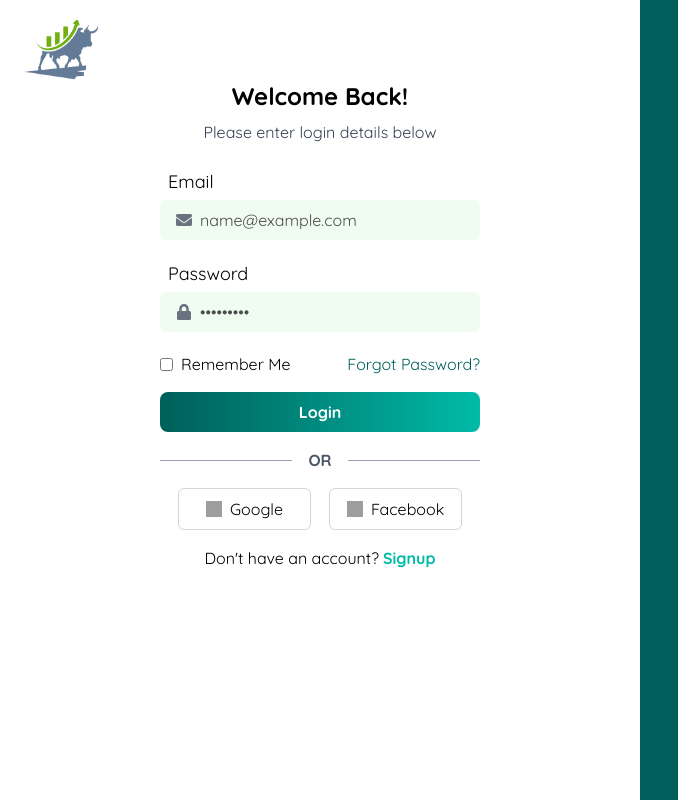
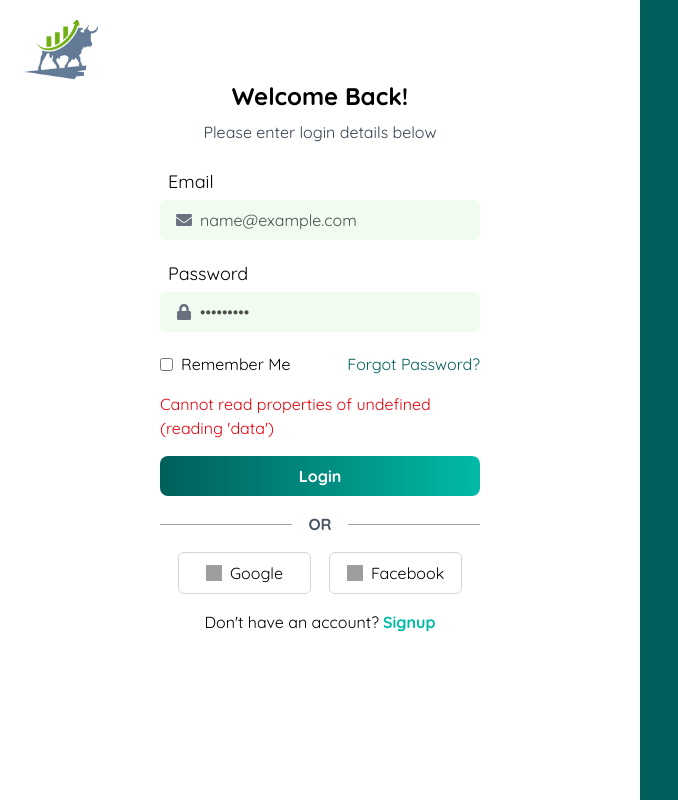
Before and after one commit to aryanmalla19/stocksense-fe, a React (Vite) app: page /login in a window 1280 px wide. Both pictures are taken after typing "name@example.com", "Sample123" into the empty fields and a click on the button "Login". Shown: the whole page, without its empty margins (0-678 px from the left). Built offline with nearby package versions, Linux system fonts and the light colour scheme; no server answers; grey boxes are pictures that could not be loaded.

Commit message:
login validation using react-hook form

```diff
--- a/src/hooks/useLogin.js
+++ b/src/hooks/useLogin.js
@@ -1,40 +1,39 @@
 import { useMutation } from "@tanstack/react-query";
 import React, { useState } from "react";
+import { loginUser } from "../api/ApiService";
+import toast from "react-hot-toast";
 import { useNavigate } from "react-router-dom";
-import toast from "react-hot-toast";
-import { loginUser } from "../api/ApiService";
 
 const useLogin = () => {
-  const [input, setInput] = useState({ email: "", password: "" });
-  const [error, setError] = useState(null);
-
+  const [serverErrors, setServerErrors] = useState({});
   const navigate = useNavigate();
-
-  const handleChange = (e) => {
-    setInput((prevInput) => ({
-      ...prevInput,
-      [e.target.name]: e.target.value,
-    }));
-  };
 
   const mutation = useMutation({
     mutationFn: loginUser,
     onSuccess: () => {
-      toast.success("Login successful!");
-
-      //redirect to dashboard
+      toast.success("Login successful");
       navigate("/");
     },
-    onError: (err) => {
-      console.error("Login error:", err);
-      setError(err?.response?.data?.message || "Login failed");
+    onError: (error) => {
+      console.error("Error response:", error.response);
+
+      if (error.response?.status === 401) {
+        setServerErrors({ general: error.response.data.error });
+      } else {
+        const errorMessage =
+          error.response?.data?.message || error.message || "Login failed";
+        setServerErrors({ general: errorMessage });
+      }
+
+      toast.error(serverErrors.general || "Login failed");
     },
   });
 
-  const { mutate } = mutation;
-  const isLoading = mutation.isPending;
-
-  return { input, handleChange, error, isLoading, mutate };
+  return {
+    mutate: mutation.mutate,
+    serverErrors,
+    isLoading: mutation.isPending,
+  };
 };
 
 export default useLogin;
--- a/src/pages/Auth/LoginPages.jsx
+++ b/src/pages/Auth/LoginPages.jsx
@@ -7,15 +7,19 @@ import Input from "../../components/stocks/Input";
 import { FaEnvelope, FaLock } from "react-icons/fa";
 import LoadingSpinner from "../../components/common/LoadingSpinner";
 import useLogin from "../../hooks/useLogin";
+import { useForm } from "react-hook-form";
 
 const LoginPages = () => {
-  const { input, handleChange, error, isLoading, mutate } = useLogin();
-  console.log("Login Loading State in Component:", isLoading);
+  const { mutate, serverErrors, isLoading } = useLogin();
 
-  const handleSubmit = (e) => {
-    e.preventDefault();
-    console.log("Submitting:", input);
-    mutate(input);
+  const {
+    register,
+    handleSubmit,
+    formState: { errors },
+  } = useForm();
+
+  const onSubmit = (data) => {
+    mutate(data);
   };
 
   return (
@@ -23,44 +27,58 @@ const LoginPages = () => {
       <div className="auth-bg w-1/2 pt-5">
         <div className="auth-container">
           <LoginHeader />
-          <form className="space-y-4 mx-40 my-4" onSubmit={handleSubmit}>
+          <form
+            className="space-y-4 mx-40 my-4"
+            onSubmit={handleSubmit(onSubmit)}
+          >
+            {/* Email Field */}
             <label className="font-medium ml-2 text-lg" htmlFor="email">
               Email
             </label>
             <Input
-              name="email"
-              type="email"
-              value={input.email}
-              onChange={handleChange}
+              {...register("email", { required: "Email is required" })}
+              type="text"
               placeholder="Enter your email"
-              error={error?.email}
               icon={FaEnvelope}
             />
+            {errors.email && (
+              <p className="text-red-600">{errors.email.message}</p>
+            )}
 
+            {/* Password Field */}
             <label className="font-medium ml-2 text-lg" htmlFor="password">
               Password
             </label>
             <Input
-              name="password"
+              {...register("password", { required: "Password is required" })}
               type="password"
-              value={input.password}
-              onChange={handleChange}
               placeholder="Enter your password"
-              error={error?.password}
               icon={FaLock}
             />
+            {errors.password && (
+              <p className="text-red-600">{errors.password.message}</p>
+            )}
 
             <Rememberme />
 
+            {serverErrors?.general && (
+              <p className="text-red-600">{serverErrors.general}</p>
+            )}
+            {/* Submit Button */}
             <button
               type="submit"
               className="auth-button cursor-pointer bg-gradient-to-l from-teal-500 to-teal-800 hover:from-teal-600 hover:to-teal-700 transition duration-200 w-full"
-              disabled={isLoading || (error && (error.email || error.password))}
+              disabled={
+                isLoading ||
+                Object.keys(errors).length > 0 ||
+                Object.keys(serverErrors).length > 0
+              }
             >
               {isLoading ? <LoadingSpinner /> : "Login"}
             </button>
 
             <SocialLogin />
+
             <div className="text-center">
               <p>
                 Don't have an account?
@@ -75,7 +93,7 @@ const LoginPages = () => {
           </form>
         </div>
       </div>
-      <div className="w-1/2 bg-teal-800 min-h-screen"></div>{" "}
+      <div className="w-1/2 bg-teal-800 min-h-screen"></div>
     </div>
   );
 };
```
